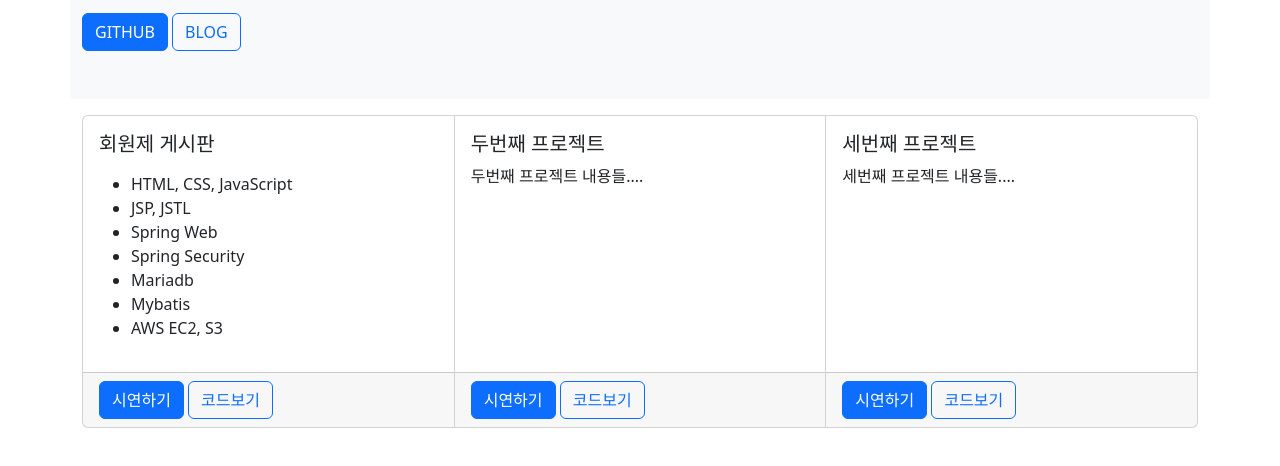
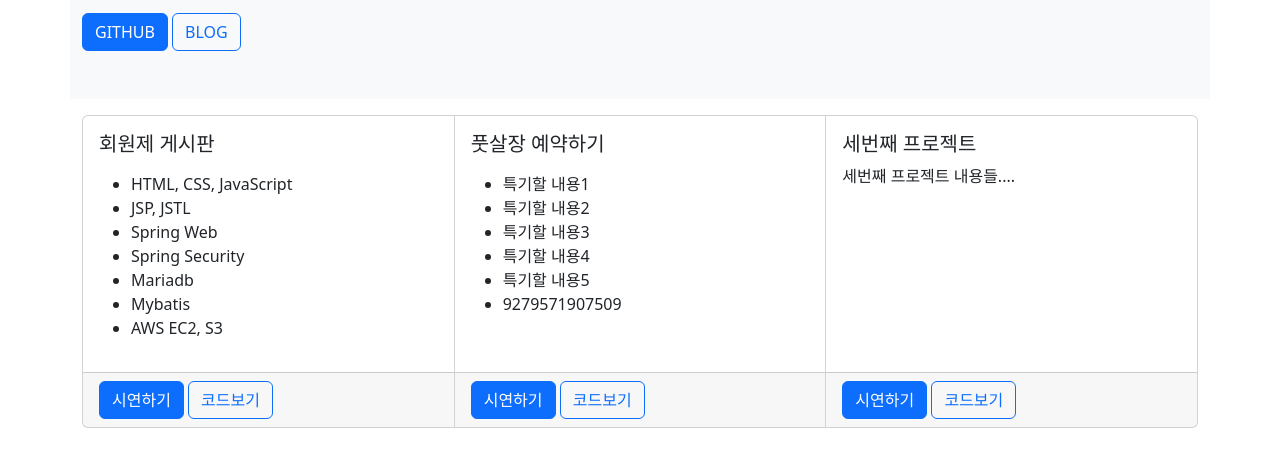
Before and after one commit to sebaek/sebaek.github.io, a plain HTML site: page index.html in a window 1280 px wide. Shown: the part 156-622 px from the top of the page. Drawn offline with nearby package versions, Linux system fonts and the light colour scheme.

Commit message:
add second project desc

```diff
--- a/index.html
+++ b/index.html
@@ -52,12 +52,21 @@
                     </div>
                     <div class="card">
                         <div class="card-body">
-                            <h5 class="card-title">두번째 프로젝트</h5>
-                            <p class="card-text">두번째 프로젝트 내용들....</p>
+                            <h5 class="card-title">풋살장 예약하기</h5>
+                            <p class="card-text">
+                                <ul>
+                                    <li>특기할 내용1</li>
+                                    <li>특기할 내용2</li>
+                                    <li>특기할 내용3</li>
+                                    <li>특기할 내용4</li>
+                                    <li>특기할 내용5</li>
+                                    <li>9279571907509</li>
+                                </ul>
+                            </p>
                         </div>
                         <div class="card-footer">
-                            <a href="" class="btn btn-primary">시연하기</a>
-                            <a href="" class="btn btn-outline-primary">코드보기</a>
+                            <a href="http://52.78.59.108/prj2/board/list" class="btn btn-primary">시연하기</a>
+                            <a href="https://github.com/sebaek/ticketing" class="btn btn-outline-primary">코드보기</a>
 
                         </div>
                     </div>
```
